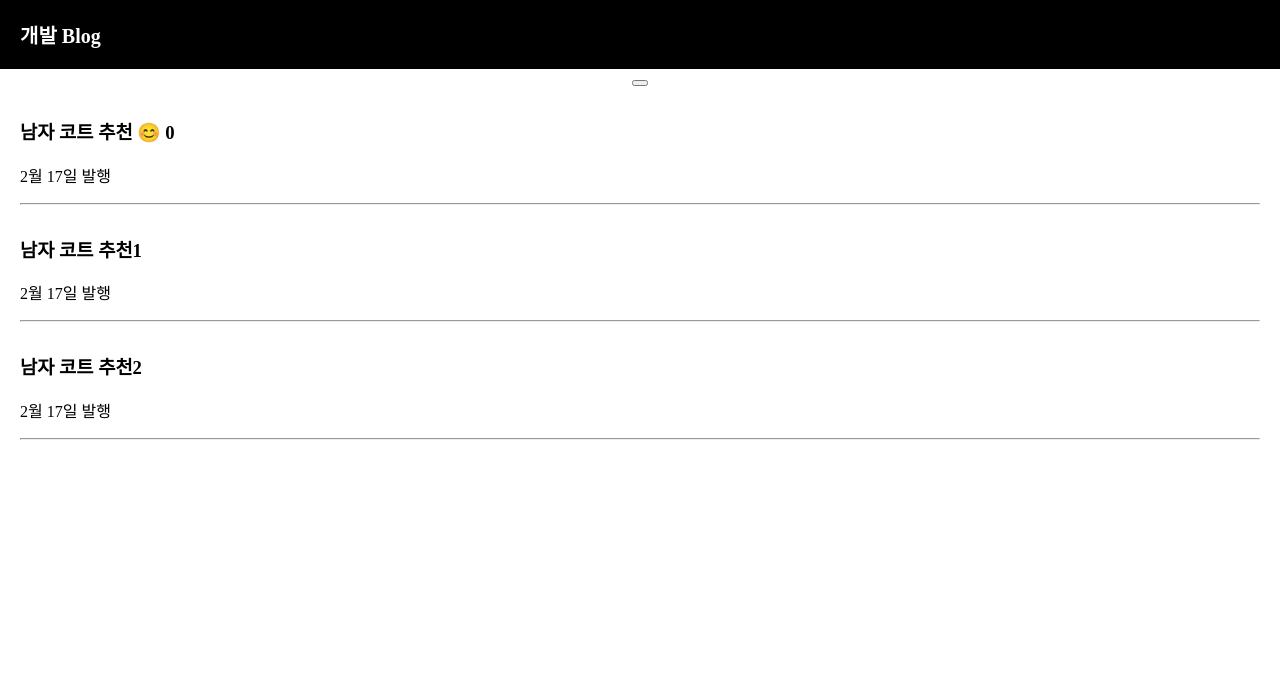
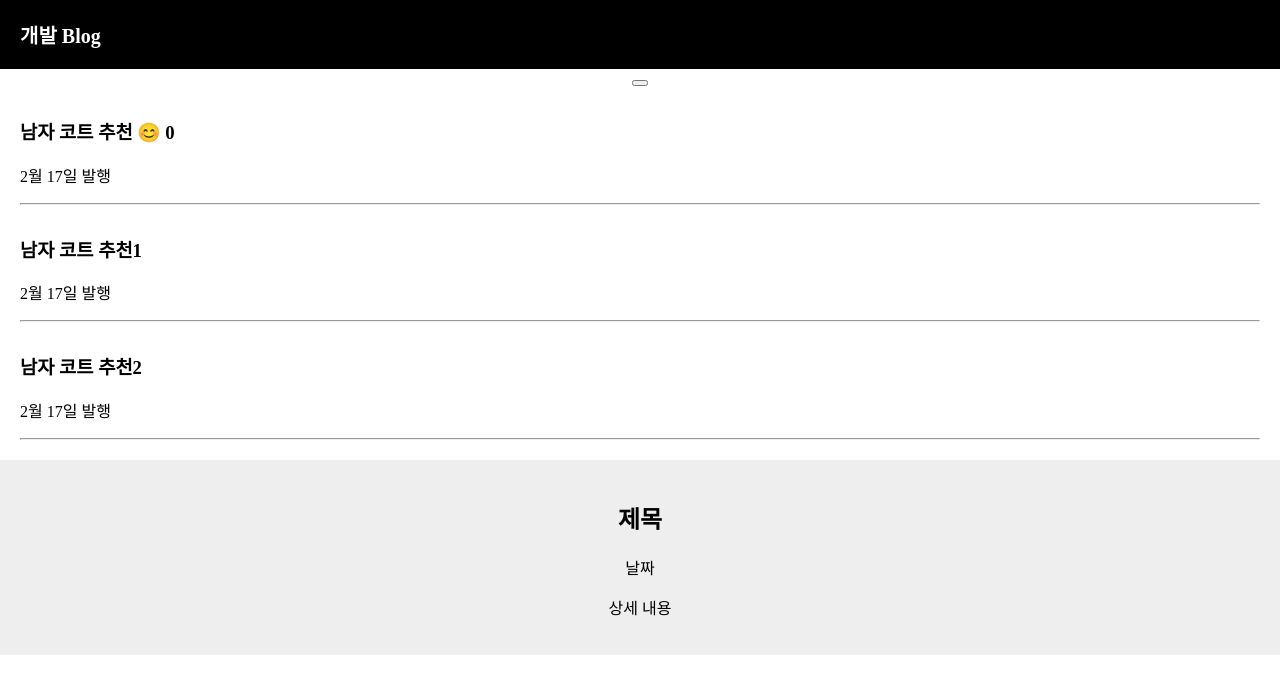
Before and after one commit to ShinYoung-Kim/FE-Practice, a React (Create React App) app in the folder CodingApple/my-app/: page / in a window 1280 px wide. Shown: the top 694 px of the page. Built offline with nearby package versions, Linux system fonts and the light colour scheme.

Commit message:
Feat: modal 추가

```diff
--- a/CodingApple/my-app/src/App.css
+++ b/CodingApple/my-app/src/App.css
@@ -4,6 +4,12 @@
 
 body {
   font-family: 'nanumsquare';
+}
+
+.modal {
+  margin-top: 20px;
+  padding: 20px;
+  background: #eee;
 }
 
 .black-nav {
--- a/CodingApple/my-app/src/App.js
+++ b/CodingApple/my-app/src/App.js
@@ -26,6 +26,12 @@
         <p>2월 17일 발행</p>
         <hr/>
       </div>
+
+      <div className='modal'>
+        <h2>제목</h2>
+        <p>날짜</p>
+        <p>상세 내용</p>
+      </div>
     </div>
   );
 }
```
